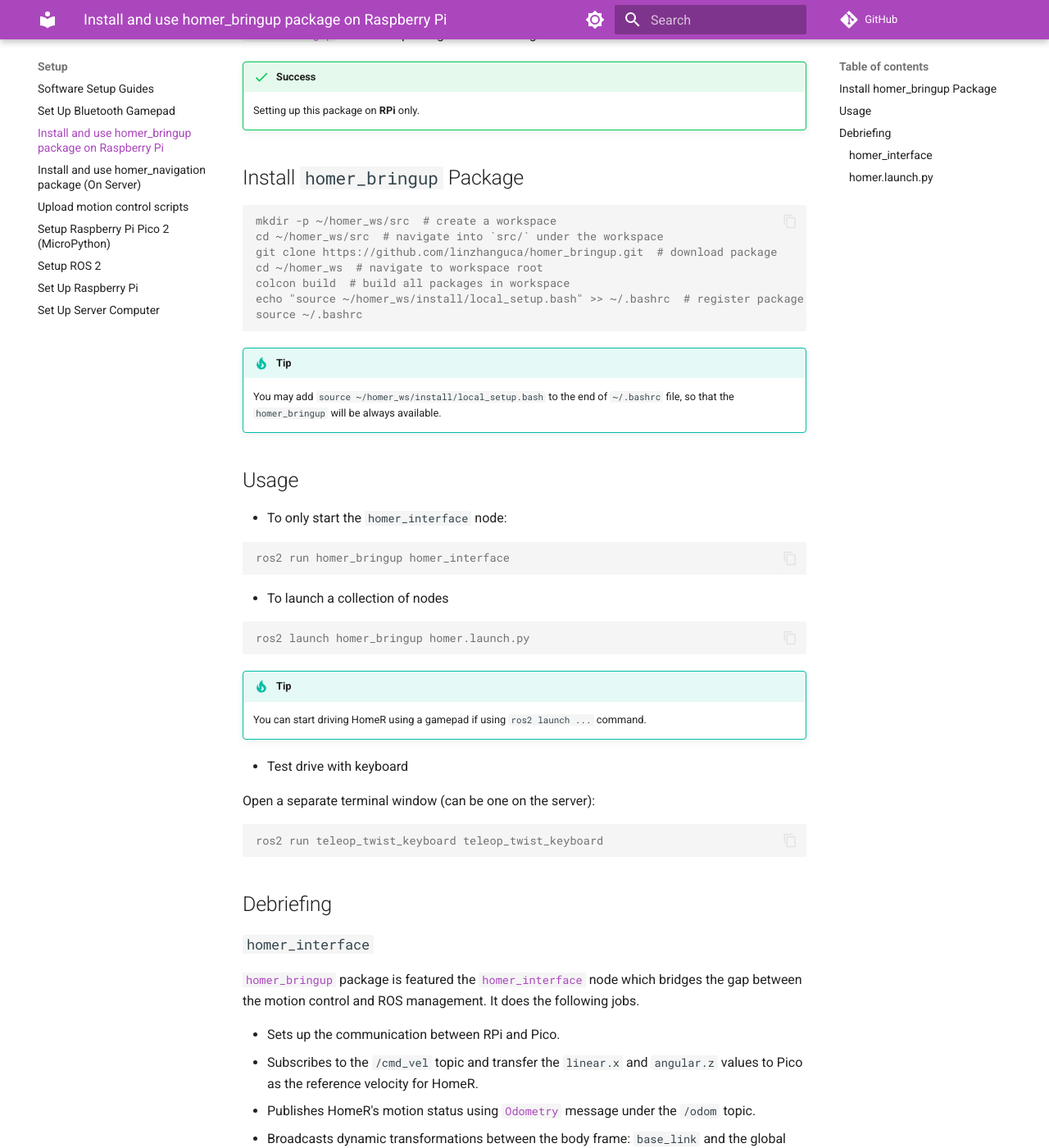
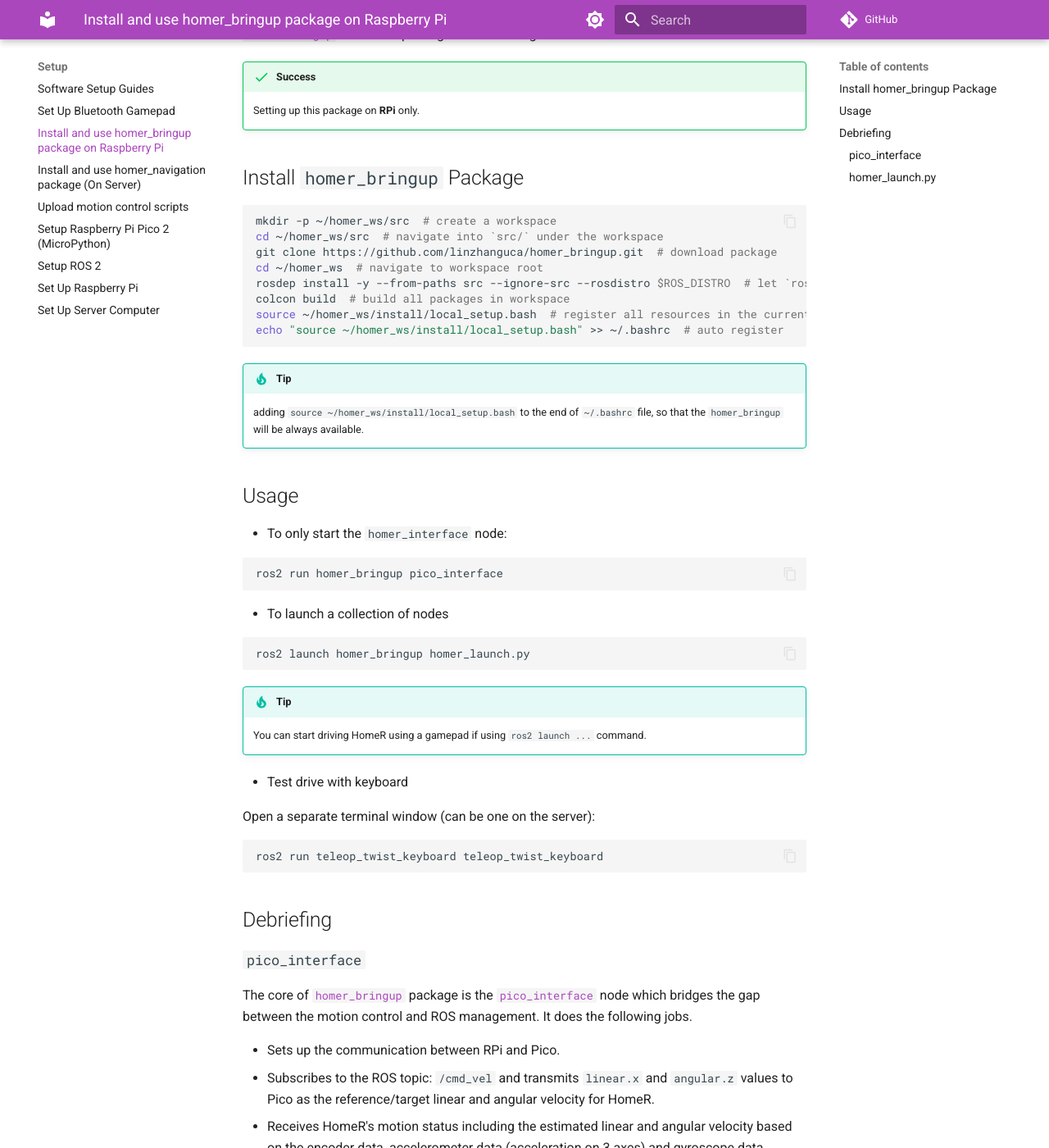
Before and after one commit to linzhangUCA/homer_docs, an MkDocs documentation site: the page built from docs/setup/homer_bringup.md, in a window 1280 px wide and 1400 px high, scrolled down 240 px. Shown: the whole window at 82% size. Built offline with MkDocs 1.6.1 and Material for MkDocs 9.7.7, drawn with Linux system fonts in a browser that asks for light colours; comment, search, counter and statistics services are not loaded; some of the changed text lies outside the part shown.

Commit message:
update homer_bringup page

````diff
--- a/docs/setup/homer_bringup.md
+++ b/docs/setup/homer_bringup.md
@@ -8,32 +8,33 @@
 
 ## Install `homer_bringup` Package
 
-```console
+```sh
 mkdir -p ~/homer_ws/src  # create a workspace
 cd ~/homer_ws/src  # navigate into `src/` under the workspace
 git clone https://github.com/linzhanguca/homer_bringup.git  # download package
 cd ~/homer_ws  # navigate to workspace root
+rosdep install -y --from-paths src --ignore-src --rosdistro $ROS_DISTRO  # let `rosdep` install missing dependencies
 colcon build  # build all packages in workspace
-echo "source ~/homer_ws/install/local_setup.bash" >> ~/.bashrc  # register package related resources
-source ~/.bashrc
+source ~/homer_ws/install/local_setup.bash  # register all resources in the current workspace
+echo "source ~/homer_ws/install/local_setup.bash" >> ~/.bashrc  # auto register
 ```
 
 !!! tip
-    You may add `source ~/homer_ws/install/local_setup.bash` to the end of `~/.bashrc` file, so that the `homer_bringup` will be always available.
+    adding `source ~/homer_ws/install/local_setup.bash` to the end of `~/.bashrc` file, so that the `homer_bringup` will be always available.
 
 ## Usage
 
 - To only start the `homer_interface` node:
 
-```console
-ros2 run homer_bringup homer_interface
+```sh
+ros2 run homer_bringup pico_interface
 ```
 
 
 - To launch a collection of nodes
 
-```console
-ros2 launch homer_bringup homer.launch.py
+```sh
+ros2 launch homer_bringup homer_launch.py
 ```
 
 !!! tip
@@ -44,35 +45,38 @@
 
 Open a separate terminal window (can be one on the server):
 
-```console
+```sh
 ros2 run teleop_twist_keyboard teleop_twist_keyboard
 ```
 
 
 ## Debriefing
 
-### `homer_interface`
-[`homer_bringup`](https://github.com/linzhanguca/homer_bringup) package is featured the [`homer_interface`](https://github.com/linzhangUCA/homer_bringup/blob/main/homer_bringup/homer_interface.py) node which bridges the gap between the motion control and ROS management.
+### `pico_interface`
+The core of [`homer_bringup`](https://github.com/linzhanguca/homer_bringup) package is the [`pico_interface`](https://github.com/linzhangUCA/homer_bringup/blob/main/homer_bringup/pico_interface.py) node which bridges the gap between the motion control and ROS management.
 It does the following jobs.
 
 - Sets up the communication between RPi and Pico.
-- Subscribes to the `/cmd_vel` topic and transfer the `linear.x` and `angular.z` values to Pico as the reference velocity for HomeR.
-- Publishes HomeR's motion status using [`Odometry`](https://docs.ros2.org/foxy/api/nav_msgs/msg/Odometry.html) message under the `/odom` topic.
-- Broadcasts dynamic transformations between the body frame: `base_link` and the global frame: `odom`.
+- Subscribes to the ROS topic: `/cmd_vel` and transmits `linear.x` and `angular.z` values to Pico as the reference/target linear and angular  velocity for HomeR.
+- Receives HomeR's motion status including the estimated linear and angular velocity based on the encoder data, accelerometer data (acceleration on 3 axes) and gyroscope data (angular velocity on 3 axes).
+- Constantly updates HomeR's pose using the encoder estimated linear and angular velocity.
+- Publishes [`Odometry`](https://docs.ros2.org/foxy/api/nav_msgs/msg/Odometry.html) message under the `/homer/odom` topic, which contains the pose and velocity information.
+- Publishes [`Imu`](https://docs.ros2.org/foxy/api/sensor_msgs/msg/Imu.html) message under the `/homer/imu` topic, which contains the data from the MPU6050 sensor.
 
-The duties of `homer_interface` node can be illustrated by the following graph
+The duties of `pico_interface` node can be illustrated by the following graph
 
-![homer_interface_node](assets/images/homer_bringup/homer_interface.png)
+![pico_interface_node](assets/images/homer_bringup/pico_interface.png)
 
-### `homer.launch.py`
-[`homer_bringup`](https://github.com/linzhanguca/homer_bringup) provides [`homer.launch.py`](https://github.com/linzhangUCA/homer_bringup/blob/main/launch/homer.launch.py) for the convenience to launch a collection of useful nodes and frame transformations alongside the `homer_interface` node.
+### `homer_launch.py`
+[`homer_bringup`](https://github.com/linzhanguca/homer_bringup) provides [`homer_launch.py`](https://github.com/linzhangUCA/homer_bringup/blob/main/launch/homer_launch.py) for the convenience to launch a collection of useful nodes and frame transformations alongside the `pico_interface` node.
 The launch file's duties are listed below.
 
 - A `teleop_twist_joy_node` from the [`teleop_twist_joy`](https://index.ros.org/p/teleop_twist_joy/#jazzy) package, which publishes the `/cmd_vel` topic.
 - A customized `rplidar_composition` node (from [`rplidar_ros`](https://index.ros.org/p/rplidar_ros/#jazzy) package) publishing the `/scan` topic.
 - A static transformation between `base_link` frame and `lidar_link` frame (will be used for SLAM later).
 - A static transformation between the `base_link` frame and `base_footprint` frame (will be used for navigation later).
+- A static transformation between the `base_link` frame and `imu_link` frame.
+- An Extended Kalman Filter node from [`robot_localization`](https://github.com/cra-ros-pkg/robot_localization) package to fuse the encoder data and the IMU data. This node spits out more accurate pose estimation and broadcast the transformations between the `odom` frame and the `base_link` frame.
 
-The launch file will construct a more complex system as the graph showing below.
-
-![homer_launch_nodes](assets/images/homer_bringup/homer_launch.png)
+The launch file will construct a more complex system.
+Use `rqt_graph` command to view it.
````
Also changed, not shown: docs/setup/assets/images/homer_bringup/homer_interface.png (deleted), docs/setup/assets/images/homer_bringup/homer_launch.png (deleted), docs/setup/assets/images/homer_bringup/pico_interface.png (added).
